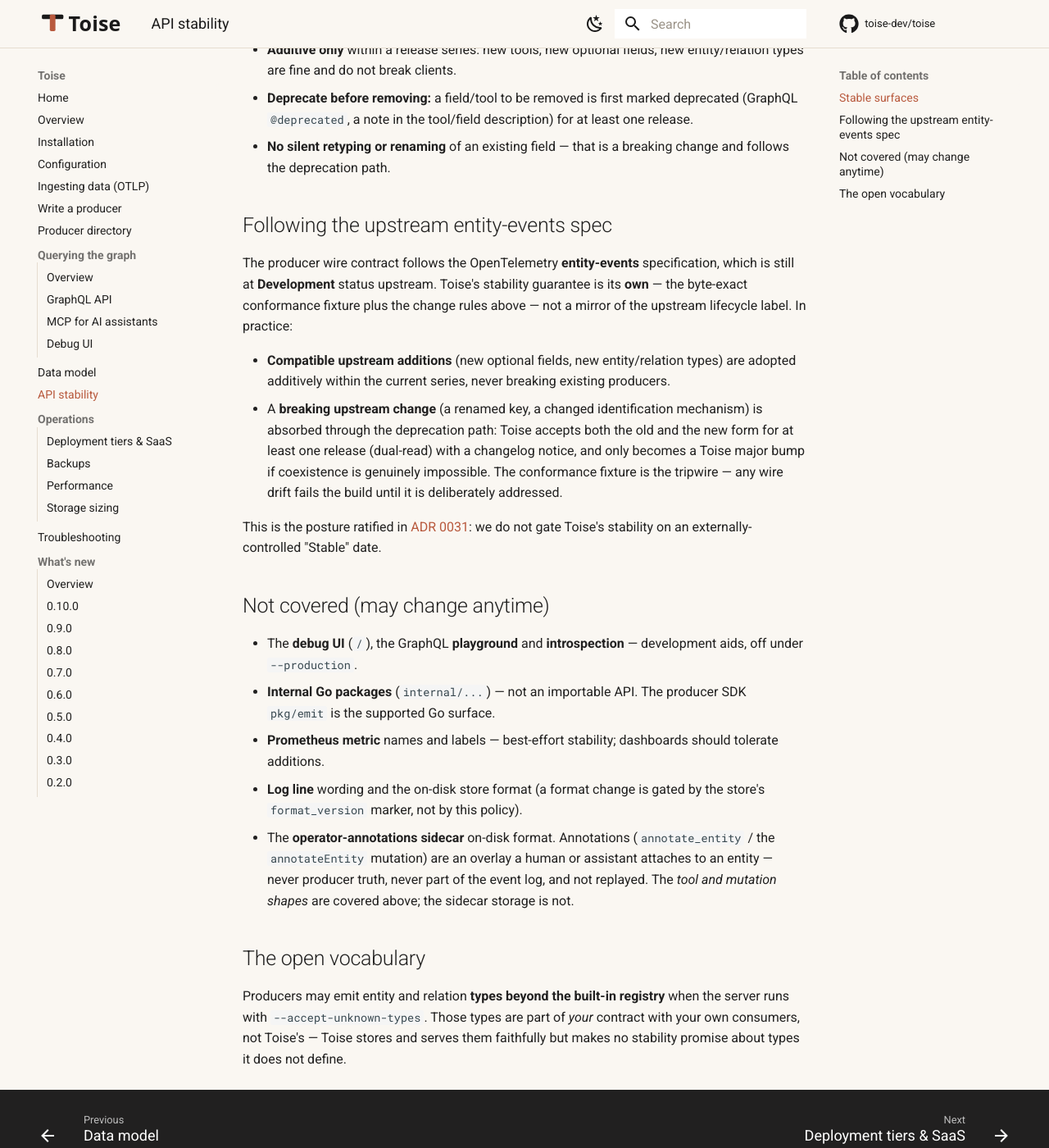
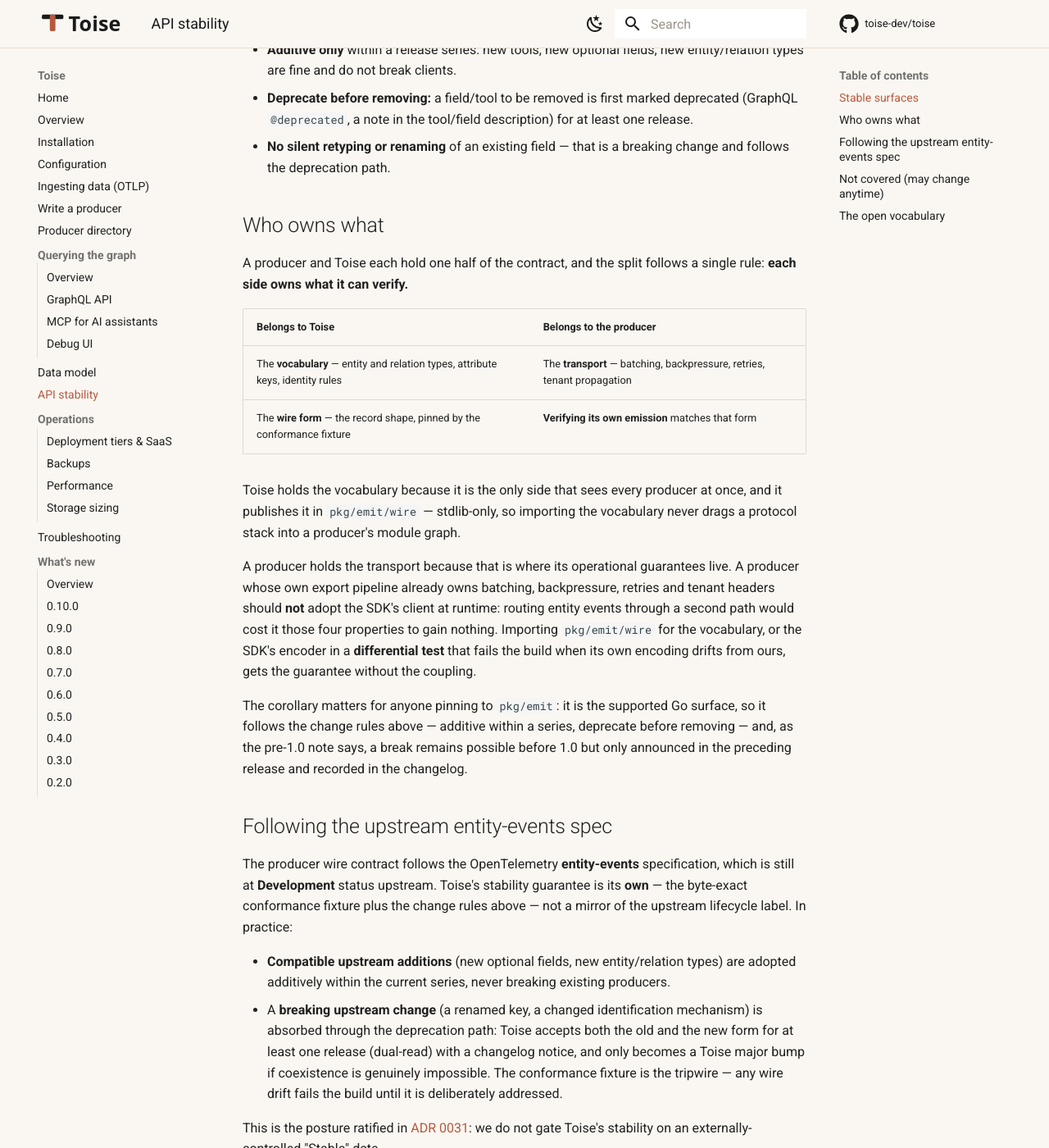
Before and after one commit to toise-dev/toise, an MkDocs documentation site: the page built from docs/user-guide/docs/api-stability.md, in a window 1280 px wide and 1400 px high, scrolled down 829 px. Shown: the whole window at 82% size. Built offline with MkDocs 1.6.1 and Material for MkDocs 9.7.7, drawn with Linux system fonts in a browser that asks for light colours; comment, search, counter and statistics services are not loaded; the version menu is left out.

Commit message:
docs(api-stability): record who owns the vocabulary and who owns the transport (#317)
The split had been settled with a producer maintainer but lived only in a
mail thread, which is where it would have been re-litigated. Writing it
down makes the rest coherent: it says why we hold the type vocabulary
centrally, and why we do not ask a producer to adopt the SDK client at
runtime when its own pipeline already owns batching, backpressure,
retries and tenant propagation.

It also states plainly what pinning to pkg/emit buys, now that producers
import pkg/emit/wire at compile time: the supported Go surface, additive
within a series, deprecate before removing — and the pre-1.0 caveat kept
explicit rather than implied.

Closes #314

```diff
--- a/docs/user-guide/docs/api-stability.md
+++ b/docs/user-guide/docs/api-stability.md
@@ -26,6 +26,34 @@ can build on.
   least one release.
 - **No silent retyping or renaming** of an existing field — that is a breaking
   change and follows the deprecation path.
+
+## Who owns what
+
+A producer and Toise each hold one half of the contract, and the split follows a
+single rule: **each side owns what it can verify.**
+
+| Belongs to Toise | Belongs to the producer |
+|------------------|-------------------------|
+| The **vocabulary** — entity and relation types, attribute keys, identity rules | The **transport** — batching, backpressure, retries, tenant propagation |
+| The **wire form** — the record shape, pinned by the conformance fixture | **Verifying its own emission** matches that form |
+
+Toise holds the vocabulary because it is the only side that sees every producer
+at once, and it publishes it in `pkg/emit/wire` — stdlib-only, so importing the
+vocabulary never drags a protocol stack into a producer's module graph.
+
+A producer holds the transport because that is where its operational guarantees
+live. A producer whose own export pipeline already owns batching, backpressure,
+retries and tenant headers should **not** adopt the SDK's client at runtime:
+routing entity events through a second path would cost it those four properties
+to gain nothing. Importing `pkg/emit/wire` for the vocabulary, or the SDK's
+encoder in a **differential test** that fails the build when its own encoding
+drifts from ours, gets the guarantee without the coupling.
+
+The corollary matters for anyone pinning to `pkg/emit`: it is the supported Go
+surface, so it follows the change rules above — additive within a series,
+deprecate before removing — and, as the pre-1.0 note says, a break remains
+possible before 1.0 but only announced in the preceding release and recorded in
+the changelog.
 
 ## Following the upstream entity-events spec
 
```
